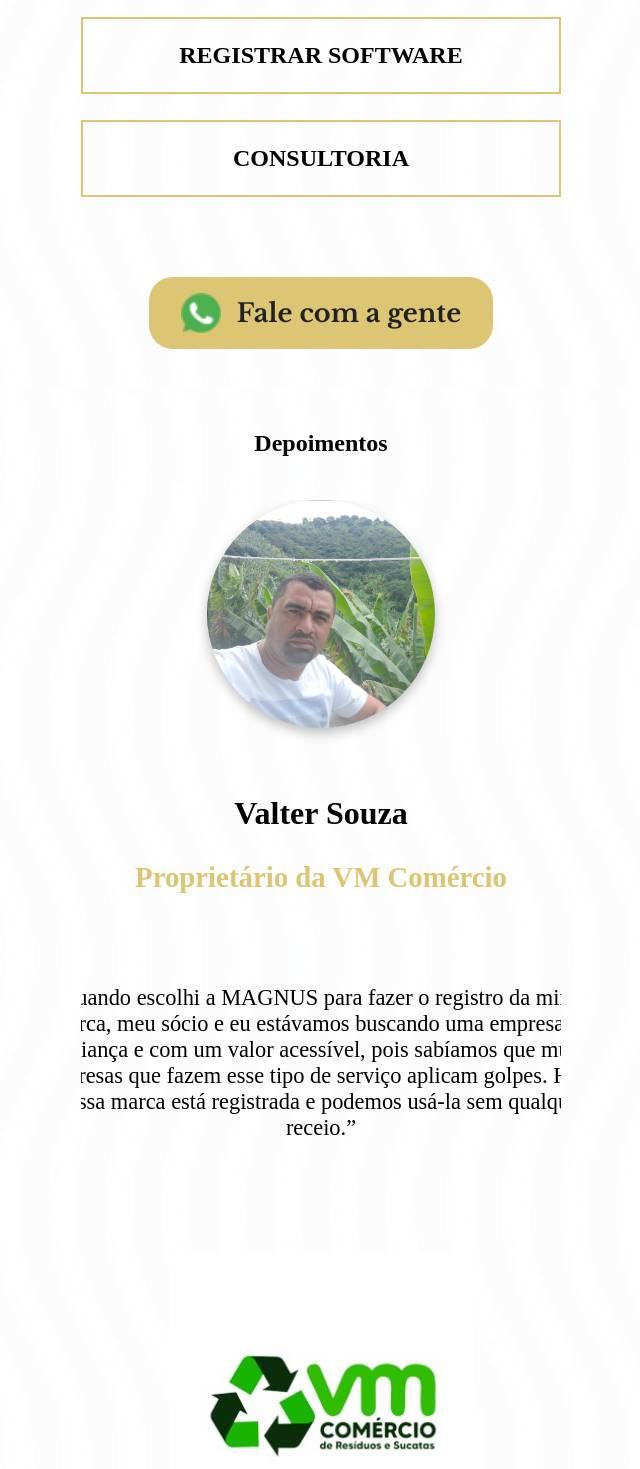
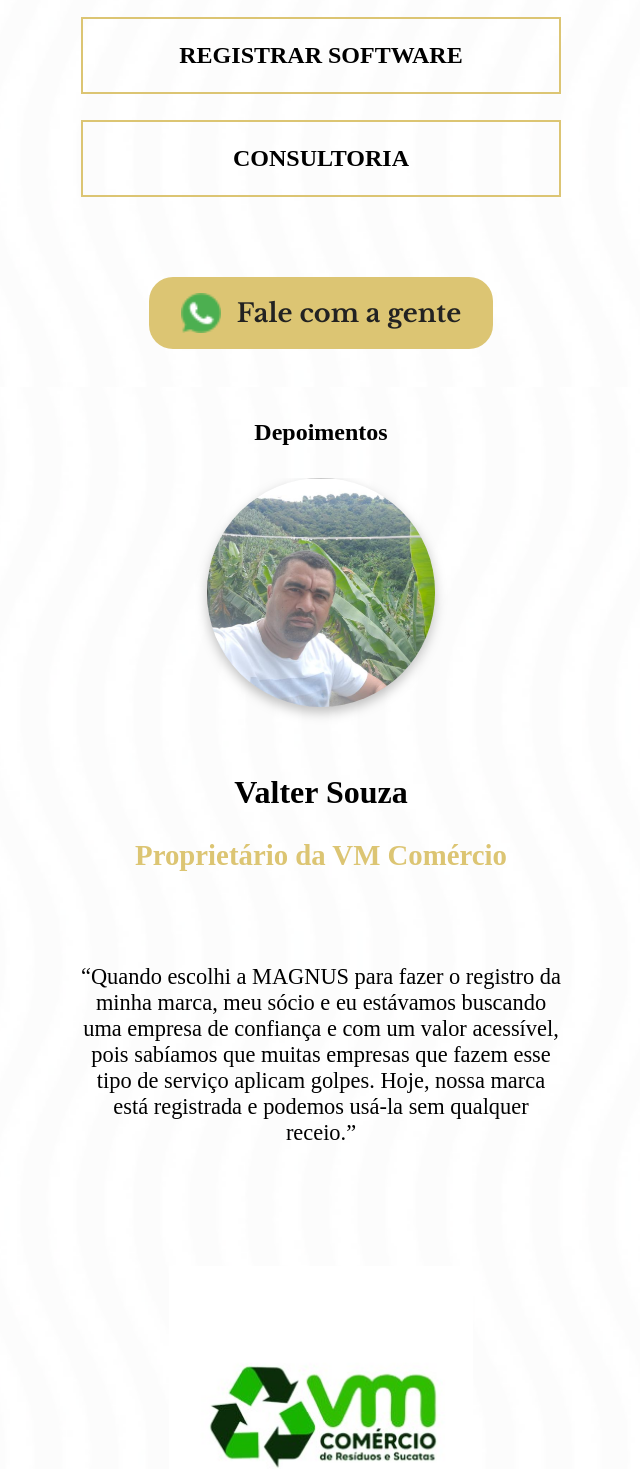
Before and after one commit to brenooduarte/site-magnus, a React (Vite) app: page / in a window 1280 px wide. Shown: the part 6149-7618 px from the top of the page, without its empty margins (319-959 px from the left). Built offline with nearby package versions, Linux system fonts and the light colour scheme; the HTML template or start-up script is replaced by a standard one.

Commit message:
fix: ajusts in card height

```diff
--- a/src/components/TestimonialCard/styles.scss
+++ b/src/components/TestimonialCard/styles.scss
@@ -30,8 +30,8 @@
     display: flex;
     align-content: center;
     font-size: 1.4rem;
-    width: 36rem;
-    height: 13rem;
+    width: 30rem;
+    height: 15rem;
     text-align: center;
   }
 
```
